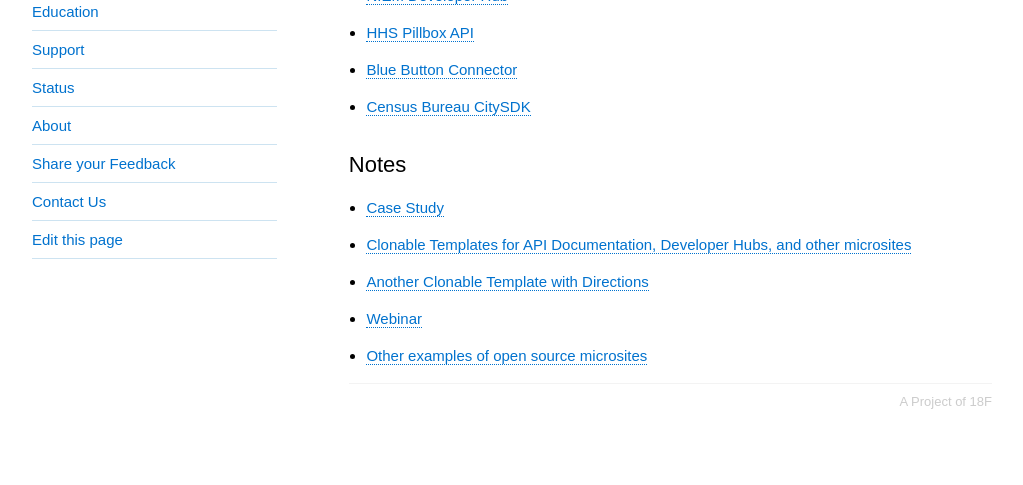
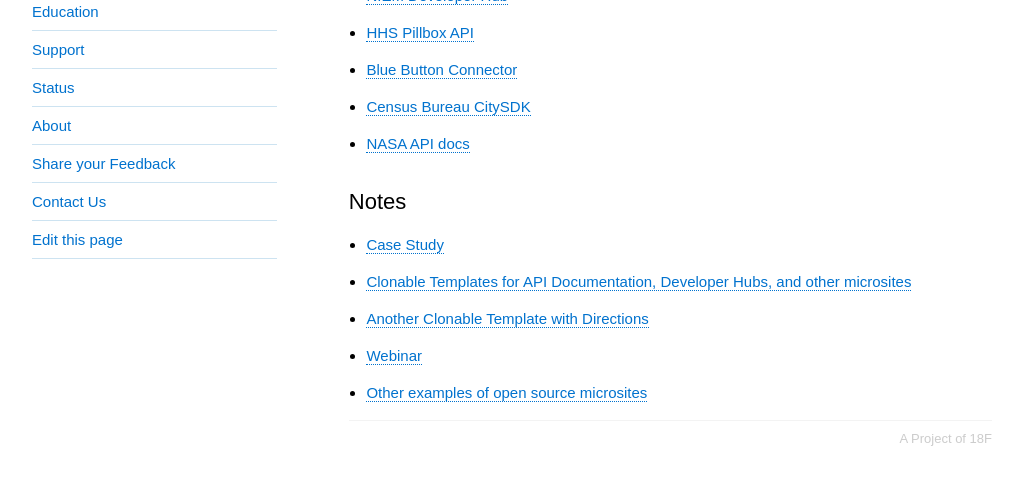
Before and after one commit to 18F/API-All-the-X, a Jekyll site: the page built from pages/open_source_documentation.md, in a window 1280 px wide and 900 px high, scrolled down 1100 px, cut to the strip 332-817 px from the top of the window. Shown: the whole strip, without its empty margins (128-1151 px from the left). Built offline with Jekyll 4.4.1, drawn with Linux system fonts in a browser that asks for light colours.

Commit message:
adding nasa

```diff
--- a/pages/open_source_documentation.md
+++ b/pages/open_source_documentation.md
@@ -42,6 +42,7 @@
 * [HHS Pillbox API](https://hhs.github.io/pillbox/)
 * [Blue Button Connector](http://bluebuttonconnector.healthit.gov/developers/)
 * [Census Bureau CitySDK](http://uscensusbureau.github.io/citysdk/)
+* [NASA API docs](https://api.nasa.gov/)
 
 
 ## Notes
```
